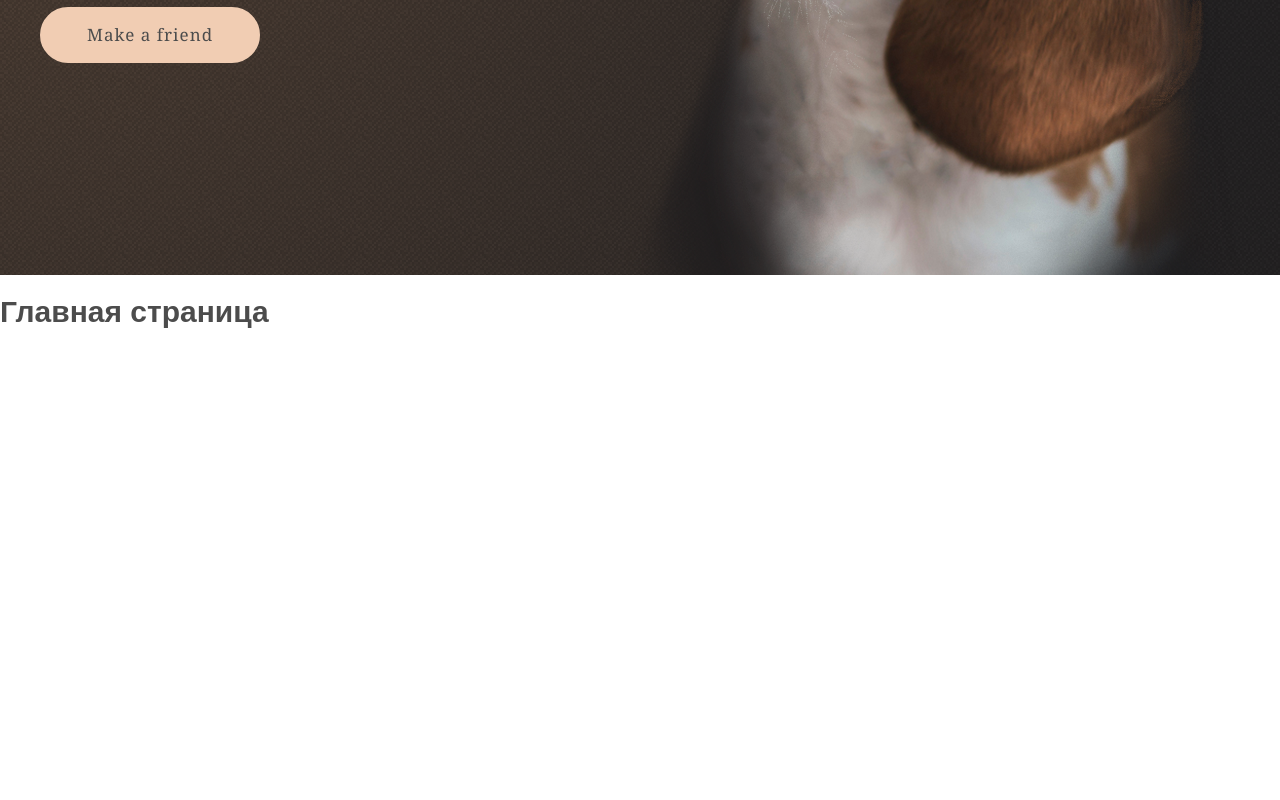
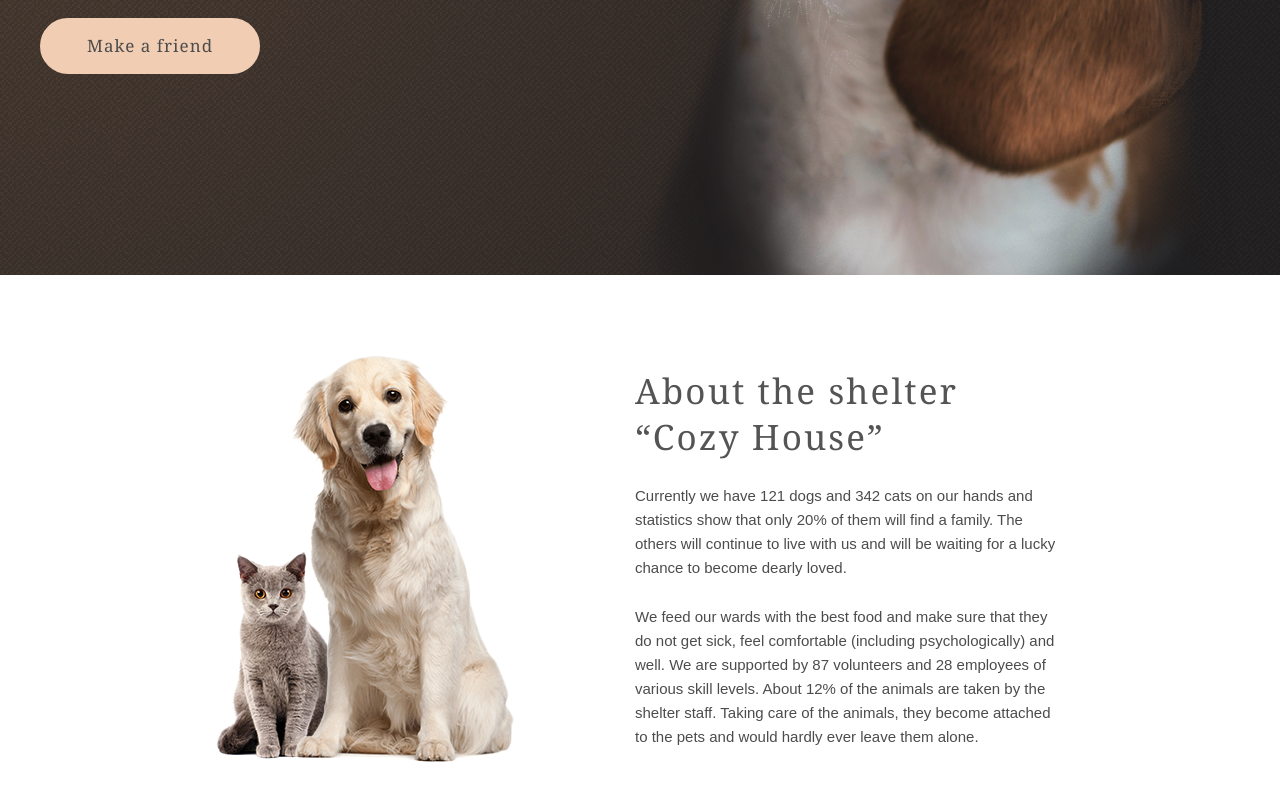
Before and after one commit to DoYouLikeMe/pet-react-ts-app, a React (Create React App) app: page / in a window 1280 px wide. Shown: the part 578-1378 px from the top of the page. Before the commit the page ends 927 px from the top, so only its background shows below. Built offline with nearby package versions, Linux system fonts and the light colour scheme.

Commit message:
add: our friends section

```diff
--- a/src/App.tsx
+++ b/src/App.tsx
@@ -2,7 +2,7 @@ import React from "react";
 import "@/scss/main.scss";
 import {Header} from "@/components/Header/Header";
 
-import {Main} from "@/pages/Main";
+import {Main} from "@/pages/Main/Main";
 import {OurPets} from "@/pages/OurPets";
 import {Help} from "@/pages/Help";
 import {Contacts} from "@/pages/Contacts";
--- a/src/pages/Main.tsx
+++ /dev/null
@@ -1,3 +0,0 @@
-export const Main = () => {
-  return <h1>Главная страница</h1>;
-};
--- /dev/null
+++ b/src/pages/Main/About/About.scss
@@ -0,0 +1,22 @@
+.about {
+  &__wrapper {
+    display: flex;
+    justify-content: center;
+    gap: 120px;
+    align-items: center;
+    @media (max-width: $size-tablet) {
+      flex-direction: column-reverse;
+      align-items: center;
+      gap: 80px;
+    }
+  }
+  &__content {
+    max-width: 430px;
+    display: flex;
+    flex-direction: column;
+    gap: 25px;
+  }
+  &__image {
+    width: fit-content;
+  }
+}
--- /dev/null
+++ b/src/pages/Main/About/About.tsx
@@ -0,0 +1,34 @@
+import PetsImage from "@/images/main/about-pets.png";
+
+export const About = () => {
+  return (
+    <section className="page-section about">
+      <div className="container">
+        <div className="about__wrapper">
+          <div className="about__image">
+            <img className="img-res" src={PetsImage} alt="" />
+          </div>
+          <div className="about__content">
+            <h2 className="heading heading_secondary">
+              About the shelter “Cozy House”
+            </h2>
+            <p className="paragraph">
+              Currently we have 121 dogs and 342 cats on our hands and
+              statistics show that only 20% of them will find a family. The
+              others will continue to live with us and will be waiting for a
+              lucky chance to become dearly loved.
+            </p>
+            <p className="paragraph">
+              We feed our wards with the best food and make sure that they do
+              not get sick, feel comfortable (including psychologically) and
+              well. We are supported by 87 volunteers and 28 employees of
+              various skill levels. About 12% of the animals are taken by the
+              shelter staff. Taking care of the animals, they become attached to
+              the pets and would hardly ever leave them alone.
+            </p>
+          </div>
+        </div>
+      </div>
+    </section>
+  );
+};
--- /dev/null
+++ b/src/pages/Main/Main.tsx
@@ -0,0 +1,9 @@
+import {About} from "@/pages/Main/About/About";
+
+export const Main = () => {
+  return (
+    <>
+      <About />
+    </>
+  );
+};
--- a/src/scss/_setup.scss
+++ b/src/scss/_setup.scss
@@ -20,3 +20,12 @@ body {
   width: 100%;
   display: flex;
 }
+
+.page-section {
+  padding-top: 80px;
+  padding-bottom: 80px;
+  @media (max-width: $size-tablet) {
+    padding-top: 42px;
+    padding-bottom: 42px;
+  }
+}
--- a/src/scss/_typography.scss
+++ b/src/scss/_typography.scss
@@ -9,7 +9,12 @@
     font-size: 33px;
   }
   &_secondary {
-    font-size: 32px;
+    font-size: 35px;
+    max-width: 370px;
+    letter-spacing: 2.1px;
+    @media (max-width: $size-tablet) {
+      font-size: 25px;
+    }
   }
   &_medium {
     font-size: 20px;
@@ -23,6 +28,7 @@
 
 .paragraph {
   margin: 0;
+  line-height: 160%;
   &_small {
     font-size: 12px;
     line-height: 150%;
--- a/src/scss/main.scss
+++ b/src/scss/main.scss
@@ -12,3 +12,8 @@
 
 // Ui
 @import "../components/ui/Button/Button";
+
+//
+
+// Main
+@import "../pages/Main/About/About.scss";
```
Also changed, not shown: src/images/main/about-pets.png (added).
